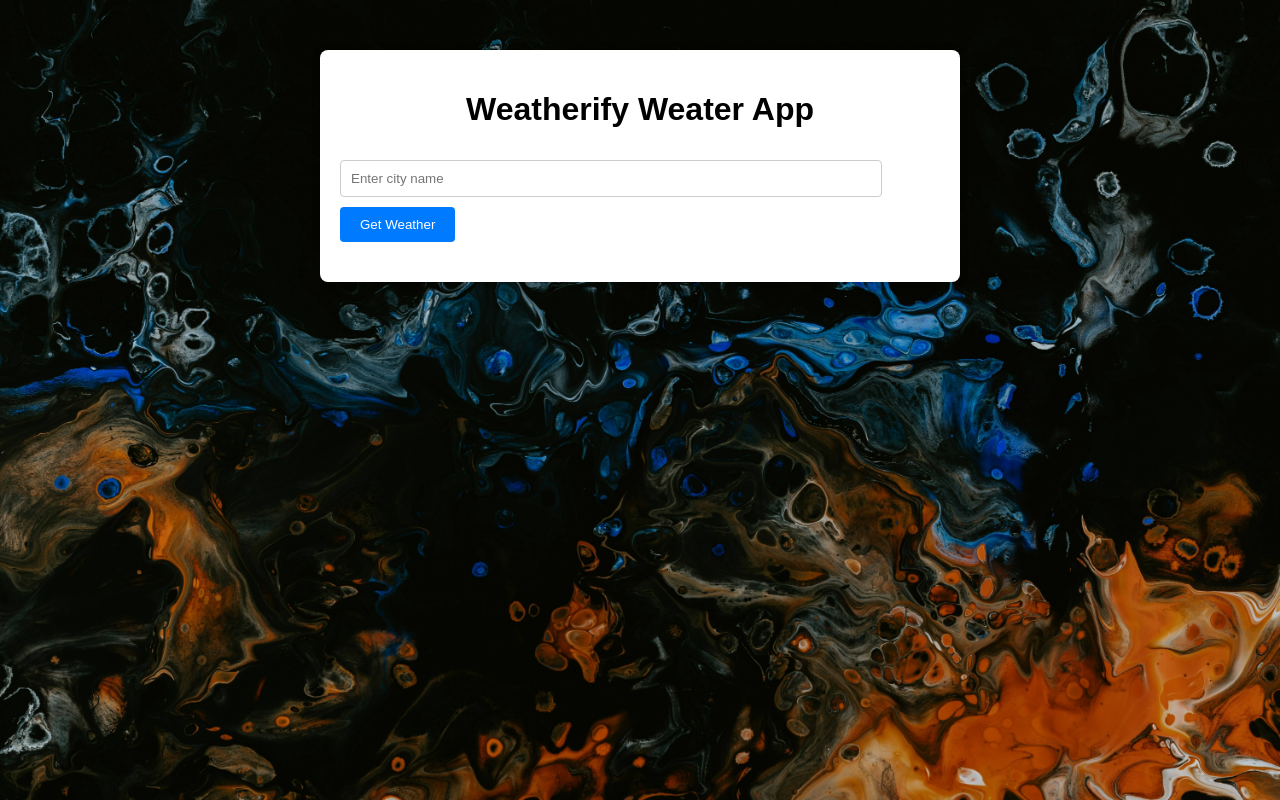
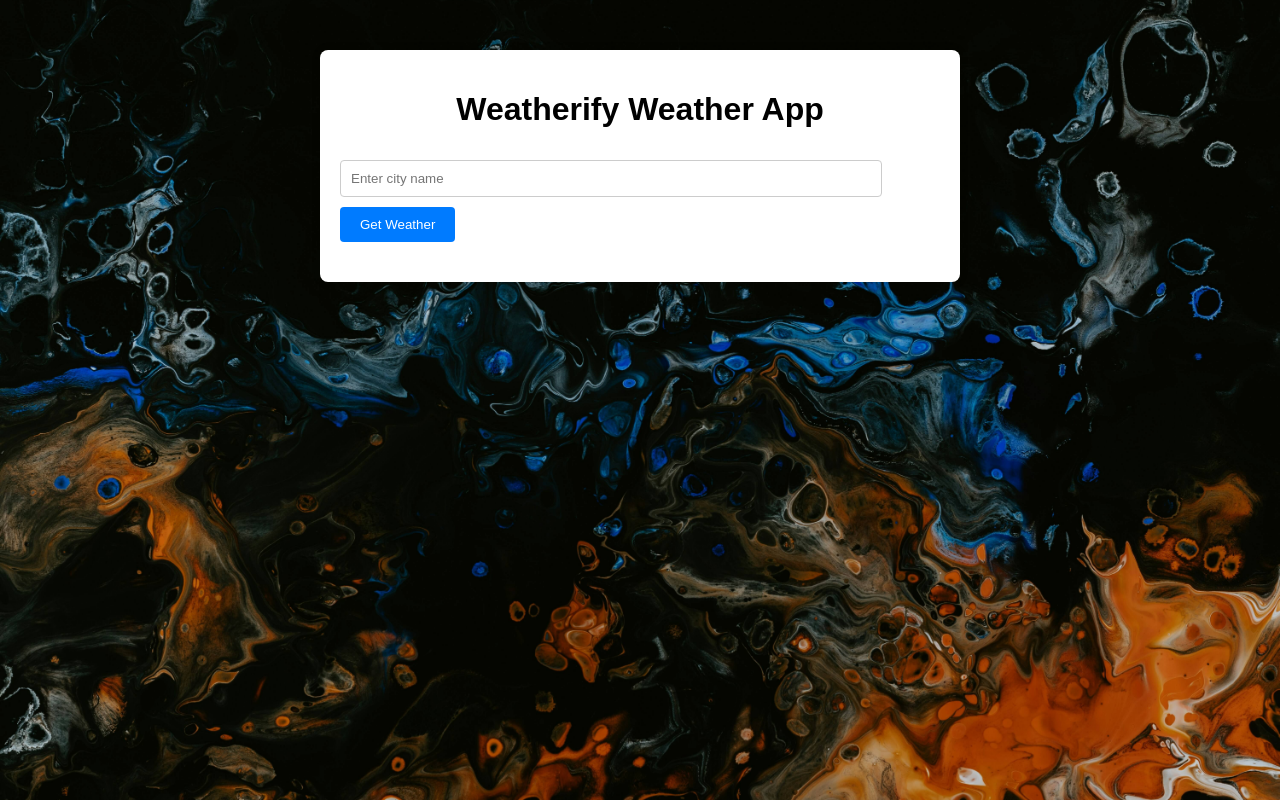
Before and after one commit to TedKhalwale/Rep10_Weather_App-Using-a-public-API-, a plain HTML site: page index.html in a window 1280 px wide. Drawn offline with Linux system fonts and the light colour scheme.

Commit message:
Initial commit

```diff
--- a/index.html
+++ b/index.html
@@ -9,7 +9,7 @@
 <body>
     <div class="home">
         <div class="container">
-            <h1>Weatherify Weater App</h1>
+            <h1>Weatherify Weather App</h1>
             <input type="text" id="cityInput" placeholder="Enter city name">
             <button onclick="getWeather()">Get Weather</button>
             <div id="weatherInfo"></div>
```
